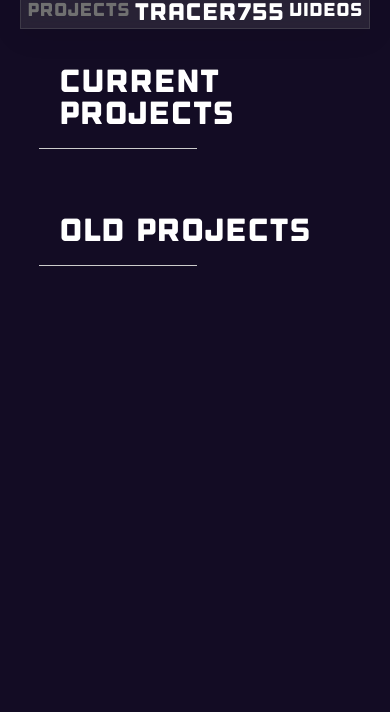
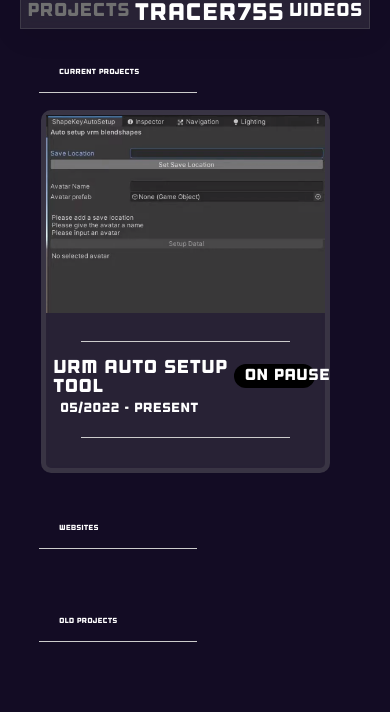
Before and after one commit to tracer755/Tracer755_WEBSITE, a plain HTML site: page projects.html in a window 390 px wide. Drawn offline with Linux system fonts and the light colour scheme.

Commit message:
project test mobile

```diff
--- a/css/style.css
+++ b/css/style.css
@@ -34,7 +34,7 @@ a {
 img{
     max-width: 100%;
 }
-h1,h2,h3,h4,h5,h6{
+h1,h2,h3,h4,h5,h6,p{
     font-family: Outage;
     color: white;
     padding: 0;
@@ -51,7 +51,7 @@ hr {
     margin: 1em 0;
     padding: 0;
     width: 45%;
-  }
+}
 
 /*magic*/
 nav.topbar{
@@ -94,6 +94,11 @@ div.halfbox {
     flex-direction: row;
     margin: auto;
 }
+.flexbox-row-noMobile {
+    display: flex;
+    flex-direction: row;
+    margin: auto;
+}
 .homeHeadderPadding {
     padding-top: 29.3vh;
     padding-bottom: 39.746vh;
@@ -131,6 +136,15 @@ div.skillsFlexbox {
     flex-direction: row;
     margin: auto;
     justify-content: center;
+}
+hr.skillsbar {
+    display: block;
+    height: 1px;
+    border: 0;
+    border-top: 1px solid #ccc;
+    margin: 1em 0;
+    padding: 0;
+    width: 65%;
 }
 
 @media (max-width: 800px) {
--- a/projects.html
+++ b/projects.html
@@ -9,9 +9,61 @@
   <link rel="icon" type="image/x-icon" href="content/img/favicon.ico">
 
   <style>
-    div.project-Title{
+    section.project-Title{
       padding-left: 10%;
       padding-bottom: 6vh;
+    }
+    section.project-Title h1{
+      font-size: 1.9vw;
+    }
+
+    div.projectItemContainer{
+      max-width: 22vw;
+      background: rgba(124, 124, 124, 0.2);
+      backdrop-filter: blur(5px);
+      -webkit-backdrop-filter: blur(5px);
+      justify-content: center;
+      border: 5px solid rgba(124, 124, 124, 0.2);
+      border-radius: 10px;
+    }
+    div.projectItemContainer img {
+      max-width: 100%;
+      padding-bottom: 1vh;
+    }
+    div.projectItemContainer hr {
+      width: 75%;
+    }
+    div.projectTitleBoxLeft {
+      width: 65%;
+    }
+    div.projectTitleBoxRight {
+      width: 35%;
+    }
+    .projectStatusChip{
+      margin-left: 7px;
+      margin-top: 5px;
+      padding: 3px;
+      padding-left: 10px;
+      padding-right: 10px;
+      padding-top: 3.5px;
+      padding-bottom: 4px;
+      font-size: 16px;
+      border-radius: 30px;
+      border: none;
+      background-color: orange;
+      color: white;
+      margin-right: 10px;
+    }
+    @media (max-width: 800px) {
+      div.projectItemContainer{
+        max-width: 80%;
+        background: rgba(124, 124, 124, 0.2);
+        backdrop-filter: blur(5px);
+        -webkit-backdrop-filter: blur(5px);
+        justify-content: center;
+        border: 5px solid rgba(124, 124, 124, 0.2);
+        border-radius: 10px;
+      }
     }
   </style>
 </head>
@@ -26,13 +78,38 @@
     </center>
   </div>
 
-  <div class="project-Title" style="padding-top: 10vw;">
+  <section class="project-Title" style="padding-top: 10vw;">
     <h1 style="padding-left: 20px;">Current Projects</h1>
     <hr>
-  </div>
-  <div class="project-Title">
+    <div style="padding-left: .5vw;">
+      <div class="projectItemContainer">
+        <center>
+          <img src="content/img/Projects/test_thumb.png">
+          <hr>
+          <div class="flexbox-row-noMobile">
+            <div class="projectTitleBoxLeft">
+              <h3 style="float: left; padding-left: 7px; padding-bottom: 5px; text-align: left;">VRM auto setup tool</h3>
+              <h5 style="float: left; padding-left: 14px; padding-bottom: 6px; text-align: left">05/2022 - Present</h5>
+            </div>
+            <div class="projectTitleBoxRight">
+              <div>
+                <h4 class="projectStatusChip" style="background-color: black; text-wrap: nowrap;">On Pause</h4>
+              </div>
+            </div>
+          </div>
+          <hr>
+          <p style="padding: 3px; padding-bottom: 10px;"></p>
+        </center>
+      </div>
+    </div>
+  </section>
+  <section class="project-Title">
+    <h1 style="padding-left: 20px;">Websites</h1>
+    <hr>
+  </section>
+  <section class="project-Title">
     <h1 style="padding-left: 20px;">Old Projects</h1>
     <hr>
-  </div>
+  </section>
 </body>
 </html>
```
Also changed, not shown: index.html (+6 -1 lines), content/img/Projects/test_thumb.png (added).
